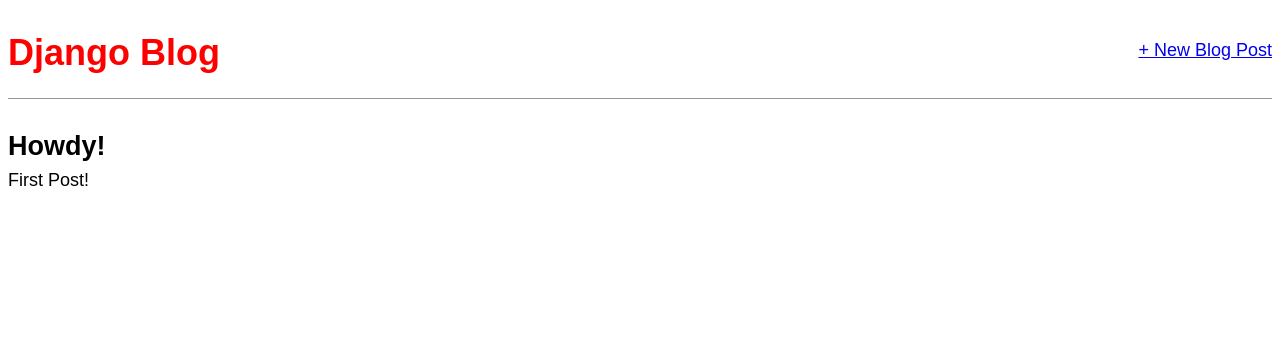
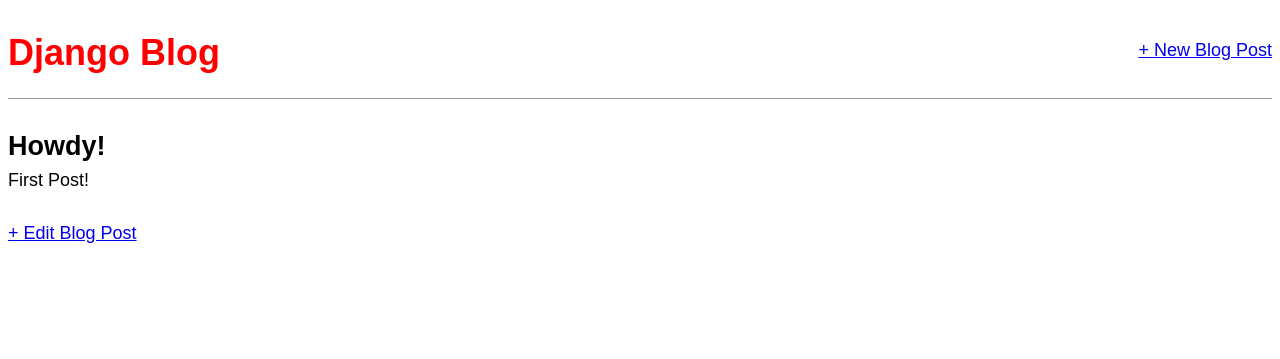
Before and after one commit to wm389751584x/blog-app, a Django app: page /post/1/ in a window 1280 px wide. Shown: the top 359 px of the page. Run offline with Django 3.2, Linux system fonts and the light colour scheme; data comes from the database, SQL or seed files in the repository.

Commit message:
edit post working

```diff
--- a/blog/urls.py
+++ b/blog/urls.py
@@ -5,4 +5,6 @@ urlpatterns = [
     path('', views.BlogListView.as_view(), name='home'),
     path('post/<int:pk>/', views.BlogDetailView.as_view(), name='post_detail'),
     path('post/new/', views.BlogCreateView.as_view(), name='post_new'),
+    path('post/<int:pk>/edit/',
+         views.BlogUpdateView.as_view(), name='post_edit'),
 ]
--- a/blog/views.py
+++ b/blog/views.py
@@ -1,6 +1,6 @@
 # from django.shortcuts import render
 from django.views.generic import ListView, DetailView
-from django.views.generic.edit import CreateView
+from django.views.generic.edit import CreateView, UpdateView
 from . models import Post
 
 
@@ -18,3 +18,9 @@ class BlogCreateView(CreateView):
     model = Post
     template_name = 'post_new.html'
     fields = '__all__'
+
+
+class BlogUpdateView(UpdateView):
+    model = Post
+    fields = ['title', 'body']
+    template_name = 'post_edit.html'
--- a/templates/base.html
+++ b/templates/base.html
@@ -2,7 +2,7 @@
 <html>
 <head>
     <title>Django Blog</title>
-    <link rel="\stylesheet" href="https://fonts.googleapis.com/css?family=Source+Sans+Pro:400">
+    <link rel="\stylesheet" href="https://fonts.googleapis.com/css?family=Source+Sans+Pro:400" rel="\stylesheet">
     <link rel="stylesheet" href="{% static "css/base.css" %}">
 </head>
 <body>
--- a/templates/post_detail.html
+++ b/templates/post_detail.html
@@ -7,4 +7,6 @@
         <p>{{ post.body }}</p>
     </div>
 
+    <a href="{% url 'post_edit' post.pk %}">+ Edit Blog Post</a>
+
 {% endblock %}
```
Also changed, not shown: templates/post_edit.html (added, +12 -0 lines).
